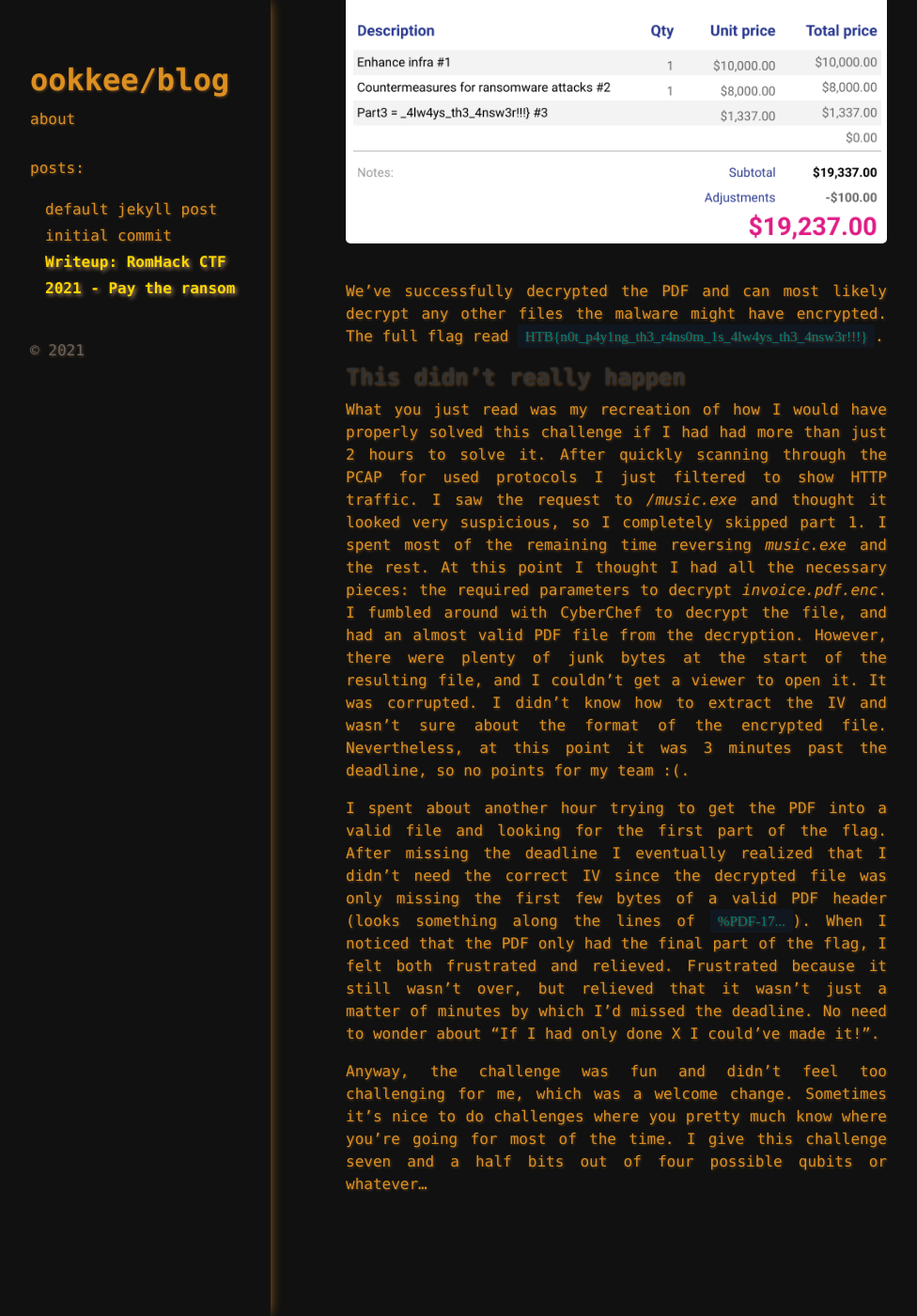
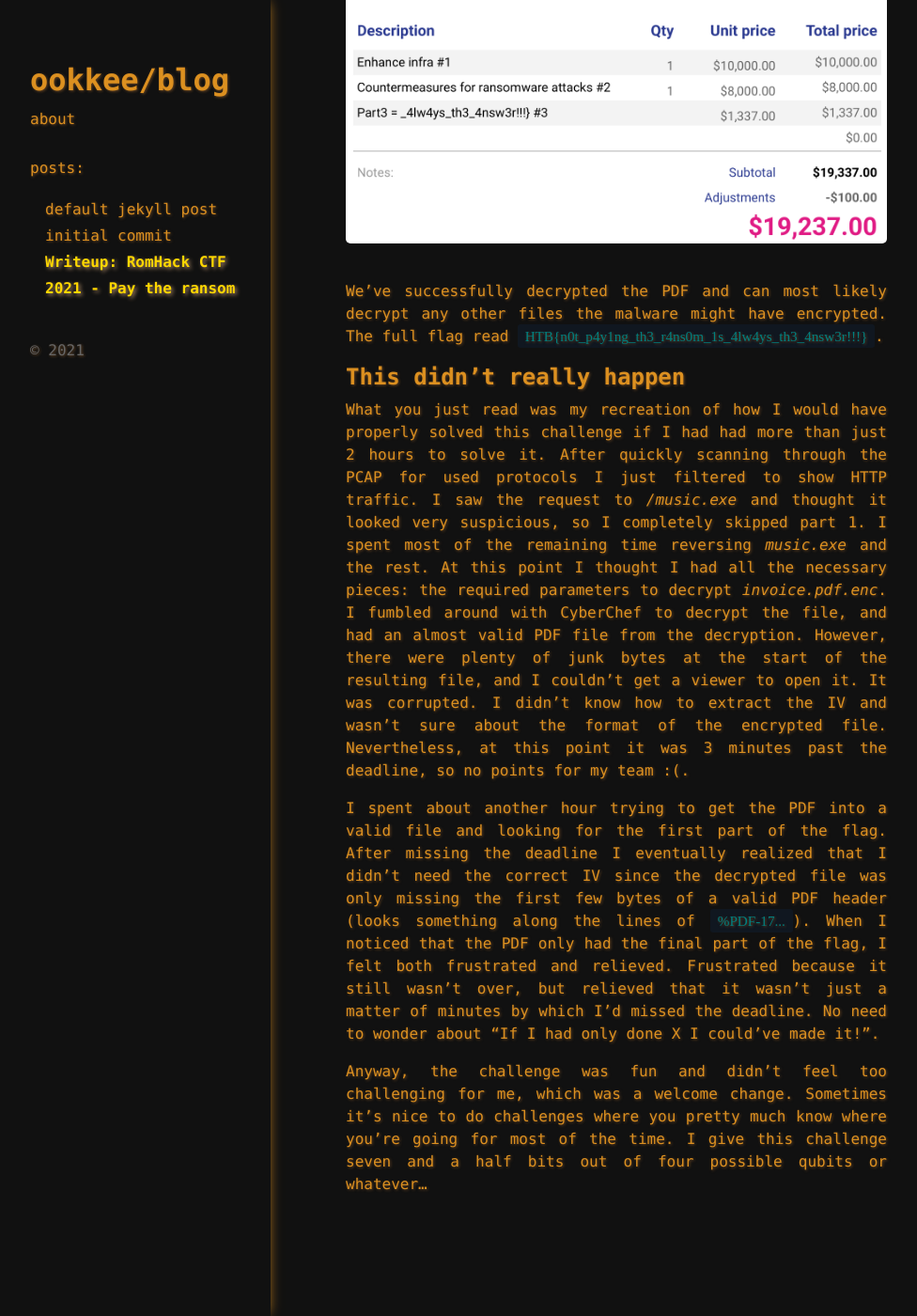
Before and after one commit to ookkee/blog, a Jekyll site: the page built from _posts/2021-09-20-writeup-romhack-ctf-2021-pay-the-ransom.md, in a window 1280 px wide and 1400 px high, scrolled down 4733 px. Shown: the whole window at 94% size, without its empty margins (0-976 px from the left). Built offline with Jekyll 4.4.1, drawn with Linux system fonts in a browser that asks for light colours; some web fonts are replaced.

Commit message:
Fix h2 style

```diff
--- a/assets/css/hyde.css
+++ b/assets/css/hyde.css
@@ -87,6 +87,11 @@ h1 {
   color: #DC9020;
   text-shadow: 1px 1px 3px #642;
   font-size: 2rem;
+}
+h2 {
+  color: #DC9020;
+  text-shadow: 1px 1px 3px #642;
+  font-size: 1.5rem;
 }
 p, strong {
   color: #DC9020;
```
